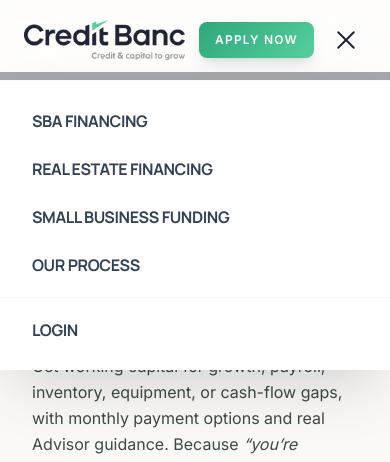
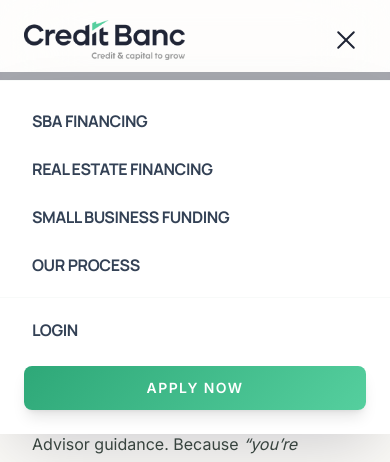
Before and after one commit to GiorgyArmani/creditbanc-landing-clean, a Next.js app: page / in a window 390 px wide. Both pictures are taken after a click on the button "Open menu". Shown: the top 462 px of the page. Built offline with nearby package versions, Linux system fonts and the light colour scheme.

Commit message:
mobile nav

```diff
--- a/components/sections/Navbar.tsx
+++ b/components/sections/Navbar.tsx
@@ -119,7 +119,7 @@
           </motion.a>
           <motion.a
             href={ROUTES.apply}
-            className="signature-gradient text-white px-4 sm:px-6 py-2.5 sm:py-3 rounded-lg font-bold text-xs sm:text-sm uppercase tracking-widest shadow-lg"
+            className="hidden md:inline-block signature-gradient text-white px-4 sm:px-6 py-2.5 sm:py-3 rounded-lg font-bold text-xs sm:text-sm uppercase tracking-widest shadow-lg"
             whileHover={{
               scale: 1.04,
               boxShadow: '0 18px 35px -10px rgba(0, 108, 76, 0.45)',
@@ -233,6 +233,24 @@
                     Login
                   </a>
                 </motion.li>
+                <motion.li
+                  initial={{ opacity: 0, x: -16 }}
+                  animate={{ opacity: 1, x: 0 }}
+                  transition={{
+                    delay: 0.05 + (NAV_LINKS.length + 1) * 0.05,
+                    duration: 0.3,
+                    ease: [0.22, 1, 0.36, 1],
+                  }}
+                  className="px-6 pt-3 pb-2"
+                >
+                  <a
+                    href={ROUTES.apply}
+                    onClick={() => setMenuOpen(false)}
+                    className="signature-gradient block text-center text-white px-6 py-3 rounded-lg font-bold text-sm uppercase tracking-widest shadow-lg"
+                  >
+                    Apply Now
+                  </a>
+                </motion.li>
               </ul>
             </motion.div>
           </>
```
